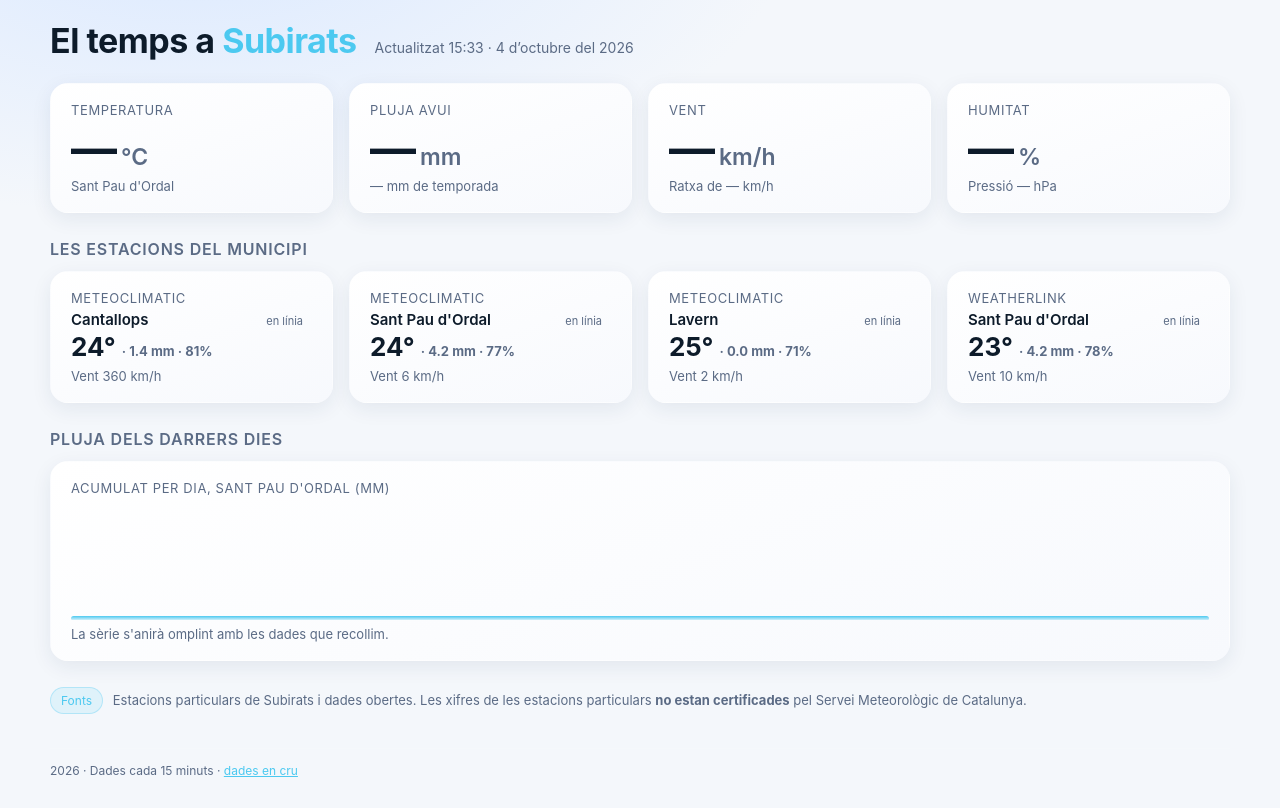
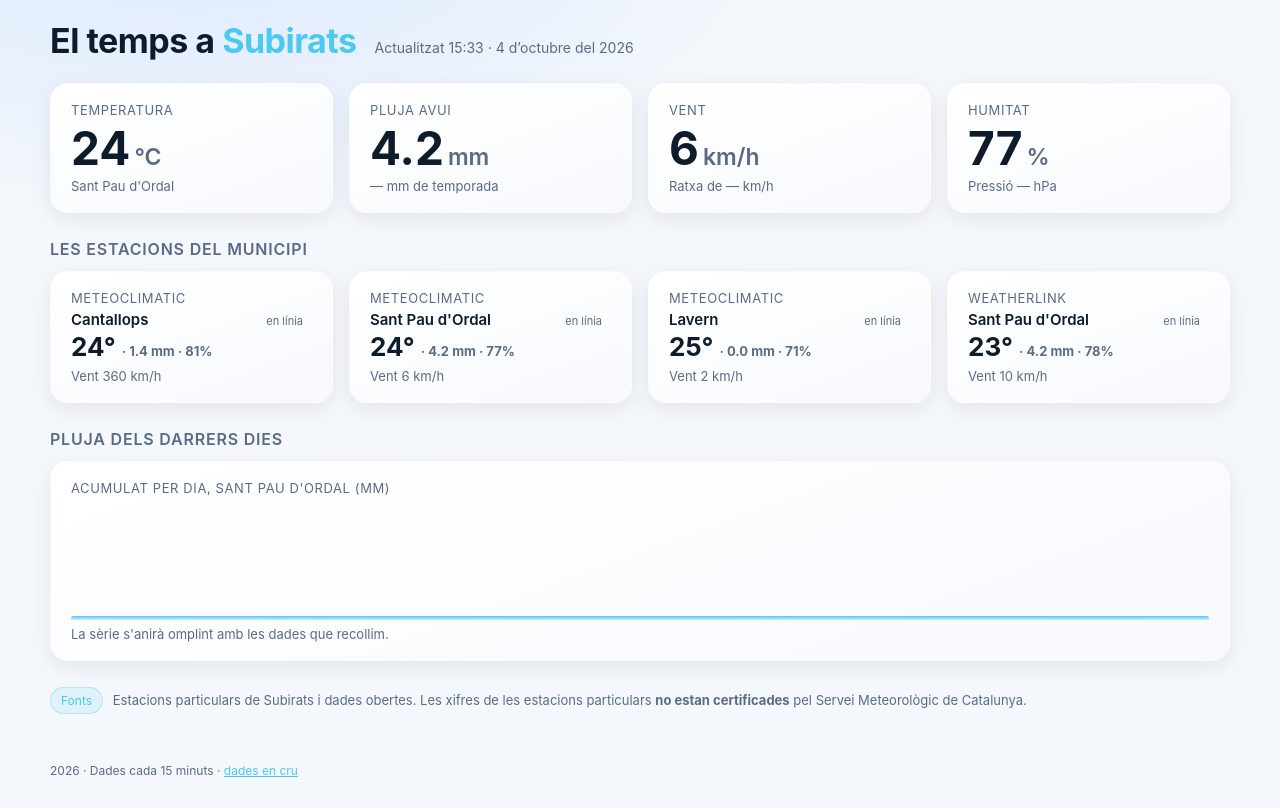
Before and after one commit to jsalvia/meteo-subirats, a plain HTML site: page index.html in a window 1280 px wide. Drawn offline with Linux system fonts and the light colour scheme.

Commit message:
Arreglar la capcalera: l'estacio principal s'escull pel nom, no per la clau

```diff
--- a/index.html
+++ b/index.html
@@ -100,9 +100,11 @@ async function carga() {
     return;
   }
 
-  const sp = (cur.estacions || []).find(e => e.clau === "santpau") || {};
+  const ambDades = (cur.estacions || []).filter(e => e.temp !== null && e.temp !== undefined);
+  const sp = (cur.estacions || []).find(e => /sant pau/i.test(e.nom || "") && e.temp !== null)
+          || ambDades[0] || {};
   const hero = [
-    { k:"Temperatura", v: val(sp.temp), u:"°C",  sub:"Sant Pau d'Ordal" },
+    { k:"Temperatura", v: val(sp.temp), u:"°C",  sub: sp.nom || "—" },
     { k:"Pluja avui",  v: fmt(sp.pluja_avui), u:"mm", sub: fmt(sp.pluja_temporada) + " mm de temporada" },
     { k:"Vent",        v: val(sp.vent), u:"km/h", sub: "Ratxa de " + val(sp.ratxa) + " km/h" },
     { k:"Humitat",     v: val(sp.hum), u:"%", sub: "Pressió " + fmt(sp.pressio) + " hPa" },
@@ -119,7 +121,7 @@ async function carga() {
     return `<div class="card${te ? "" : " off"}">
       <div class="k">${s.xarxa || ""}</div>
       <div class="st"><div class="name">${s.nom}</div><div class="tag">${te ? "en línia" : "sense lectura"}</div></div>
-      <div class="t">${te ? val(s.temp) + "°" : "—"}
+      <div class="t">${s.temp !== null && s.temp !== undefined ? val(s.temp) + "°" : "—"}
         <span class="sub">${s.pluja_avui != null ? "· " + fmt(s.pluja_avui) + " mm" : (s.pluja != null ? "· " + fmt(s.pluja) + " mm" : "")}
         ${s.hum != null ? "· " + val(s.hum) + "%" : ""}</span></div>
       <div class="sub">${s.vent != null ? "Vent " + val(s.vent) + " km/h" : ""}</div>
```
